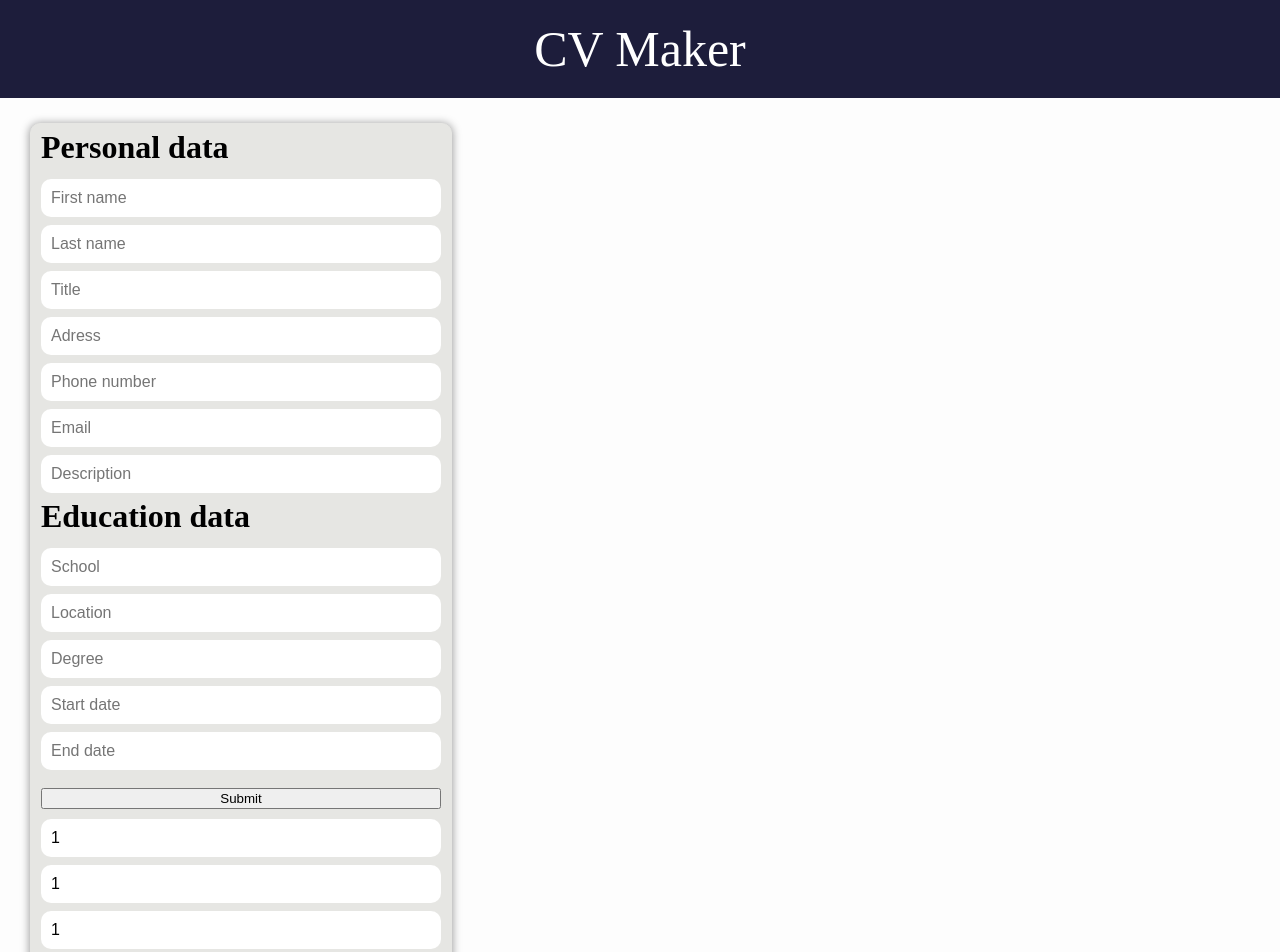
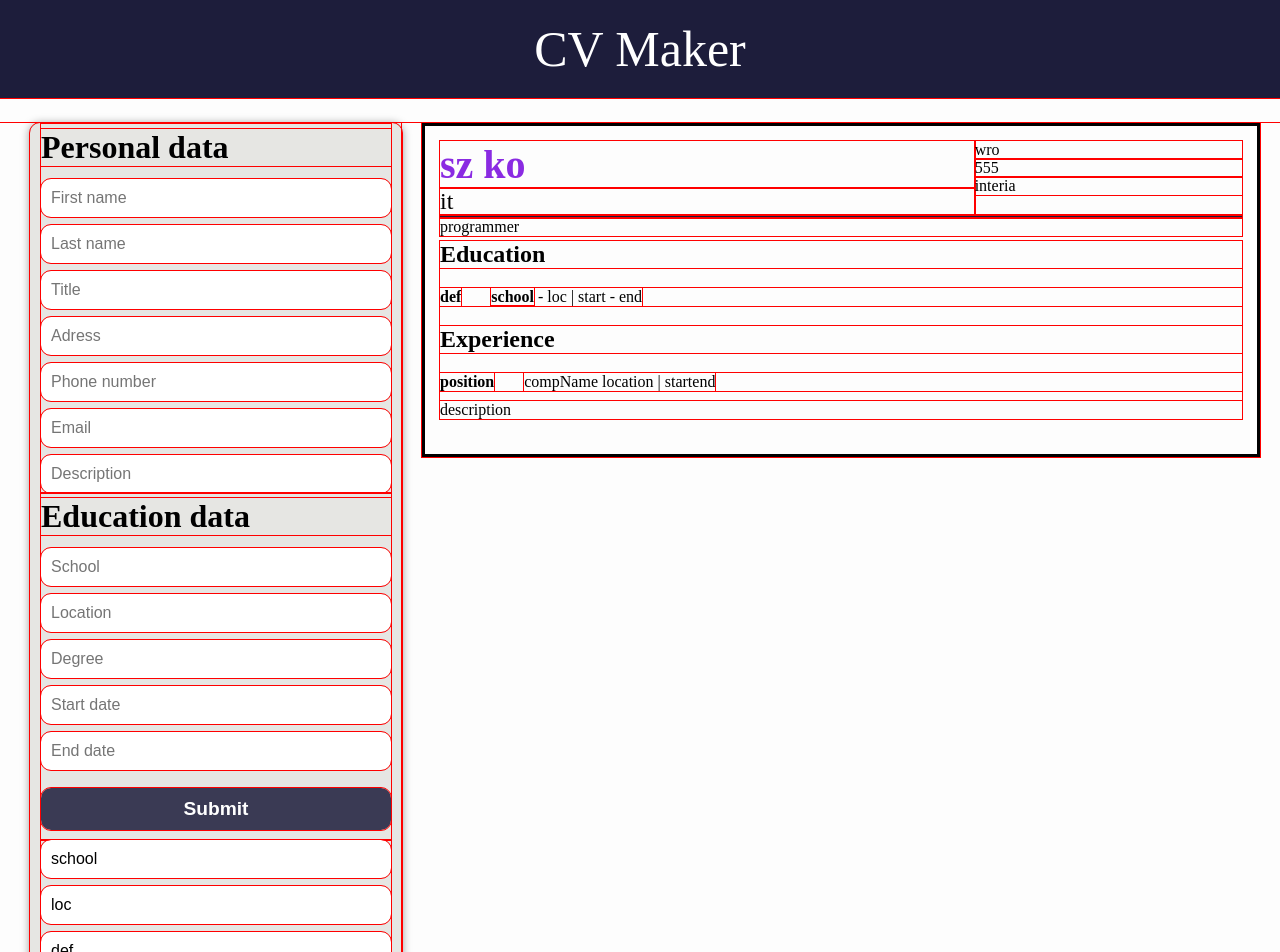
Before and after one commit to szymon-kowal/TOP-CV, a React app: page / in a window 1280 px wide. Shown: the top 952 px of the page. Built offline with nearby package versions, Linux system fonts and the light colour scheme.

Commit message:
Add cv display on page

```diff
--- a/src/client/App.tsx
+++ b/src/client/App.tsx
@@ -8,33 +8,33 @@ const App: React.FC = () => {
   const [db, setDb] = useState<DBProps>({
     educationData: [
       {
-        school: "1",
-        location: "1",
-        degree: "1",
-        startDate: "1",
-        endDate: "1",
+        school: "school",
+        location: "loc",
+        degree: "def",
+        startDate: "start",
+        endDate: "end",
       },
     ],
     experienceData: [
       {
-        companyName: "1",
-        location: "1",
-        positionTitle: "1",
-        startDate: "1",
-        endDate: "1",
-        description: "1",
+        companyName: "compName",
+        location: "location",
+        positionTitle: "position",
+        startDate: "start",
+        endDate: "end",
+        description: "description",
       },
     ],
   });
 
   const [personalData, setPersonalData] = useState<Record<string, string>>({
-    firstName: "",
-    lastName: "",
-    title: "",
-    adress: "",
-    phoneNumber: "",
-    email: "",
-    description: "",
+    firstName: "sz",
+    lastName: "ko",
+    title: "it",
+    adress: "wro",
+    phoneNumber: "555",
+    email: "interia",
+    description: "programmer",
   });
 
   function handleSetDB(keyDB: KeyDBProps, valueDB: object): void {
@@ -119,7 +119,67 @@ const App: React.FC = () => {
             onSave={itemSave}
           />
         </div>
-        <div className="rightSide"></div>
+        <div className="rightSide">
+          <div className="cvContent">
+            <div className="cvHeader">
+              <div className="textLeft">
+                <div className="textName">
+                  <p className="nameText">
+                    {personalData.firstName + " "}
+                    {personalData.lastName}
+                  </p>
+                </div>
+                <div className="textTitle">{personalData.title}</div>
+              </div>
+              <div className="textRight">
+                <div className="personalText adress">{personalData.adress}</div>
+                <div className="personalText phoneNumber">
+                  {personalData.phoneNumber}
+                </div>
+                <div className="personalText email">{personalData.email}</div>
+              </div>
+            </div>
+            <div className="verticalLine"></div>
+            <div className="personalText description">
+              {personalData.description}
+            </div>
+            <div className="cvText">
+              <div className="titleCV">Education</div>
+              <div className="itemDB education">
+                <div className="titleItem">{db.educationData[0].degree}</div>
+                <div className="dbText">
+                  <strong>{db.educationData[0].school}</strong>
+                  {" - " +
+                    db.educationData[0].location +
+                    " | " +
+                    db.educationData[0].startDate +
+                    " - " +
+                    db.educationData[0].endDate}
+                </div>
+              </div>
+
+              <div className="titleCV">Experience</div>
+              <div className="itemDB experience">
+                <div className="experienceTitle">
+                  <div className="titleItem">
+                    {db.experienceData[0].positionTitle}
+                  </div>
+                  <div className="titleExperience">
+                    {db.experienceData[0].companyName +
+                      " " +
+                      db.experienceData[0].location +
+                      " | " +
+                      db.experienceData[0].startDate +
+                      db.experienceData[0].endDate}
+                  </div>
+                </div>
+                <div className="experienceCont">
+                  {db.experienceData[0].description}
+                </div>
+              </div>
+            </div>
+          </div>
+        </div>
       </div>
       <div className="footer">Made by Szymon Kowal (github)</div>
     </div>
--- a/src/client/assets/styles/styles.css
+++ b/src/client/assets/styles/styles.css
@@ -10,6 +10,7 @@ html {
 
 :root {
   --topBot-clr: rgb(29, 29, 59);
+  --brdr-rad: 10px;
 }
 
 body {
@@ -21,9 +22,9 @@ body {
   background-color: rgb(142, 165, 241);
 }
 
-/* * {
+* {
   outline: solid 1px red;
-} */
+}
 
 #root,
 .container {
@@ -37,7 +38,7 @@ body {
 }
 
 .leftSide {
-  max-width: 400px;
+  max-width: 350px;
   display: flex;
   flex-direction: column;
   background-color: rgb(230, 230, 227);
@@ -49,6 +50,7 @@ body {
   padding: 10px;
   padding-top: 0;
   margin-left: 30px;
+  flex: 1;
 }
 
 .mainContent {
@@ -63,10 +65,18 @@ body {
 }
 
 .remove {
+  background-color: rgb(252, 44, 44);
+}
+
+.remove:hover {
   background-color: red;
 }
 
 .add {
+  background-color: rgb(64, 139, 64);
+}
+
+.add:hover {
   background-color: green;
 }
 
@@ -79,7 +89,7 @@ body {
 input {
   padding: 10px;
   border: none;
-  border-radius: 10px;
+  border-radius: var(--brdr-rad);
   font-size: 1rem;
 }
 
@@ -102,3 +112,100 @@ input {
 .submit {
   margin: 10px 0;
 }
+
+.btn {
+  padding: 10px;
+  border: none;
+  flex: 1;
+  font-size: 1.2rem;
+  font-weight: 550;
+  border-radius: var(--brdr-rad);
+  transition: background-color 0.3s;
+  color: white;
+}
+
+.submit {
+  background-color: rgba(29, 29, 59, 0.85);
+}
+
+.submit:hover {
+  background-color: var(--topBot-clr);
+}
+
+.buttonsCont {
+  display: flex;
+  justify-content: space-between;
+  gap: 15px;
+}
+
+.mainContent {
+  display: flex;
+}
+
+.rightSide {
+  flex: 1;
+}
+
+.cvContent {
+  border: 3px solid black;
+  margin: 0px 20px;
+  padding: 15px;
+}
+
+.cvHeader {
+  display: flex;
+}
+
+.textLeft {
+  flex: 2;
+}
+
+.textRight {
+  flex: 1;
+  display: flex;
+  flex-direction: column;
+}
+
+.nameText {
+  font-size: 2.5rem;
+  color: blueviolet;
+  margin: 0;
+  font-weight: 550;
+}
+
+.textTitle {
+  font-size: 1.5rem;
+  color: black;
+}
+
+.verticalLine {
+  background-color: var(--topBot-clr);
+  height: 3px;
+}
+
+.titleCV {
+  font-size: 1.5rem;
+  font-weight: 550;
+  margin: 5px 0;
+}
+
+.itemDB {
+  display: flex;
+  gap: 30px;
+  margin: 20px 0;
+}
+
+.titleItem {
+  font-weight: 600;
+}
+
+.experience {
+  display: flex;
+  flex-direction: column;
+  gap: 10px;
+}
+
+.experienceTitle {
+  display: flex;
+  gap: 30px;
+}
```
Also changed, not shown: 1 other file (tests, documents, lock files or other folders).
